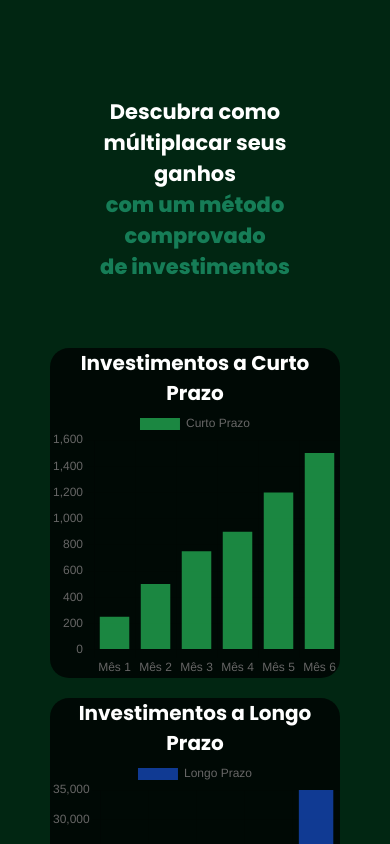
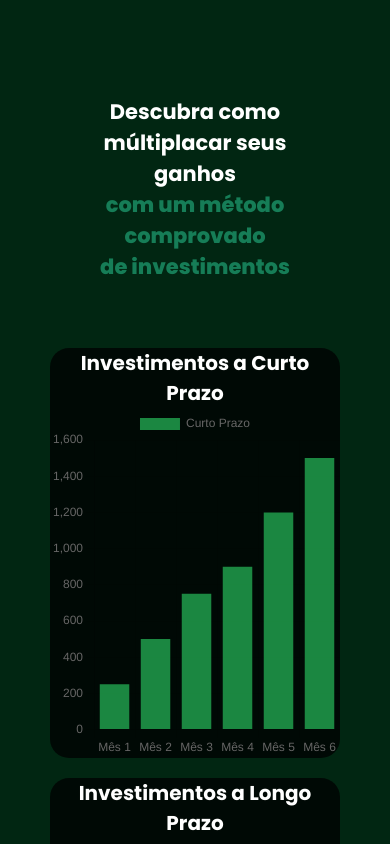
Before and after one commit to lucasrq/Pagina-de-vendas, a React (Vite) app: page / in a window 390 px wide. Shown: the top 844 px of the page. Built offline with nearby package versions, Linux system fonts and the light colour scheme.

Commit message:
finalizado version Mobile

```diff
--- a/index.html
+++ b/index.html
@@ -2,12 +2,12 @@
 <html lang="en">
   <head>
     <meta charset="UTF-8" />
-    <link rel="icon" type="image/svg+xml" href="/vite.svg" />
     <meta name="viewport" content="width=device-width, initial-scale=1.0" />
+    <link rel="icon" type="image/png" href="public/credit-score.png" />
     <link rel="preconnect" href="https://fonts.googleapis.com">
-<link rel="preconnect" href="https://fonts.gstatic.com" crossorigin>
-<link href="https://fonts.googleapis.com/css2?family=Poppins:ital,wght@0,100;0,200;0,300;0,400;0,500;0,600;0,700;0,800;0,900;1,100;1,200;1,300;1,400;1,500;1,600;1,700;1,800;1,900&display=swap" rel="stylesheet">
-    <title>Vite + React + TS</title>
+    <link rel="preconnect" href="https://fonts.gstatic.com" crossorigin>
+    <link href="https://fonts.googleapis.com/css2?family=Poppins:ital,wght@0,100;0,200;0,300;0,400;0,500;0,600;0,700;0,800;0,900;1,100;1,200;1,300;1,400;1,500;1,600;1,700;1,800;1,900&display=swap" rel="stylesheet">
+    <title>Investimento B3</title>
   </head>
   <body>
     <div id="root"></div>
--- a/src/Containes/Headline/index.tsx
+++ b/src/Containes/Headline/index.tsx
@@ -94,14 +94,14 @@ function Headline() {
                 <ImgHeadline>
                 <div className='Top'>
                 <h2>Investimentos a Curto Prazo</h2>
-                    <div style={{ height: '270px', width: '100%' }}>
+                    <div style={{ height: '350px', width: '100%' }}>
                         <Bar data={shortTermData} options={{ responsive: true, maintainAspectRatio: false }} />
                     </div>
                 </div>
 
                 <div className='Bottom'>
                 <h2>Investimentos a Longo Prazo</h2>
-                    <div style={{ height: '270px', width: '100%'}}>
+                    <div style={{ height: '350px', width: '100%'}}>
                         <Bar data={longTermData} options={{ responsive: true, maintainAspectRatio: false }} />
                     </div>
                 </div>
--- a/src/Containes/Headline/style.ts
+++ b/src/Containes/Headline/style.ts
@@ -74,6 +74,7 @@ export const ImgHeadline = styled.div`
         border-radius:40px;
         h2{
             color:#fff;
+            font-size:30px;
             text-align:center;
 
         }
@@ -86,6 +87,7 @@ export const ImgHeadline = styled.div`
         border-radius:40px;
         h2{
             color:#fff;
+            font-size:30px;
             text-align:center;
         }
     }
```
Also changed, not shown: public/credit-score.png (added).
